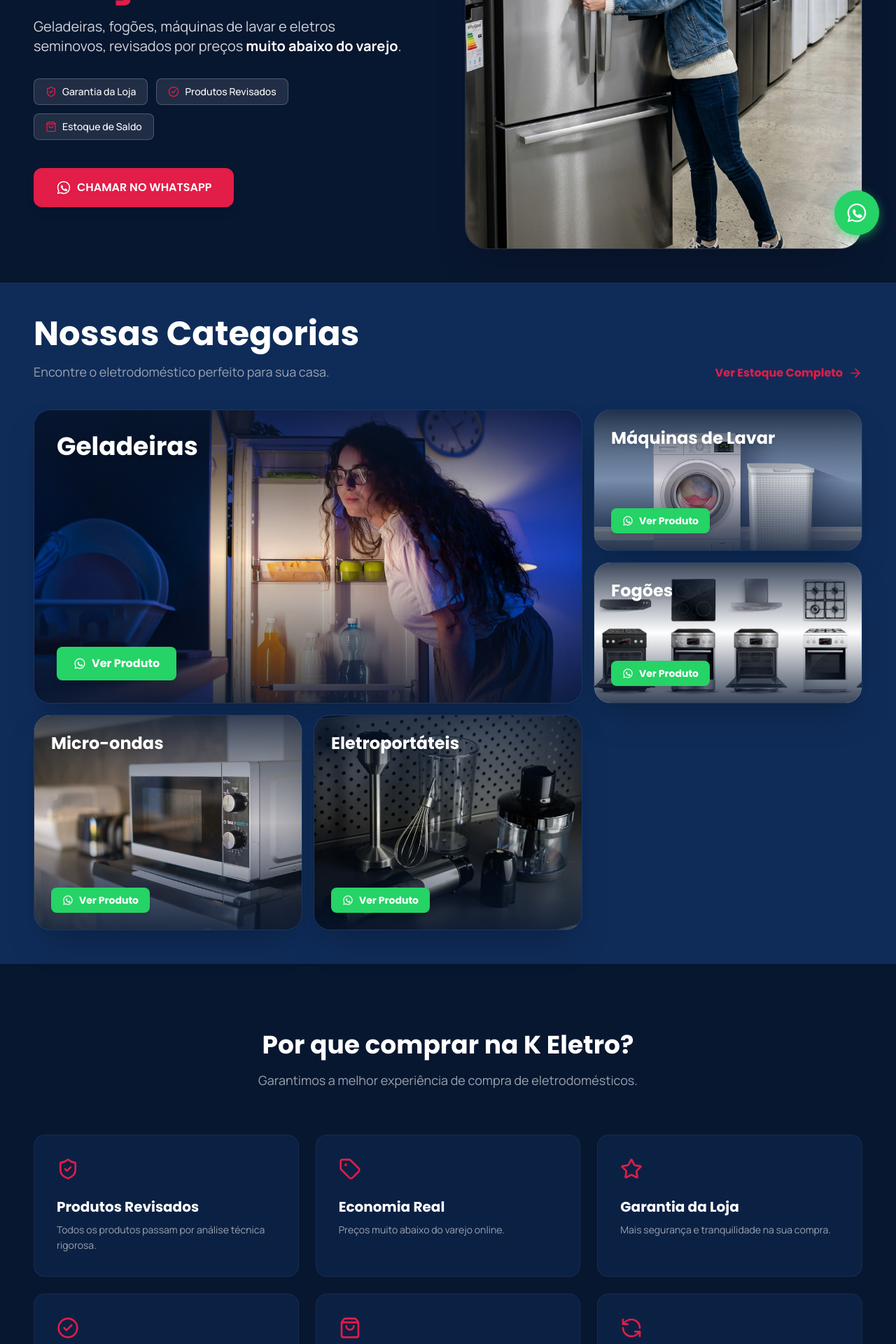
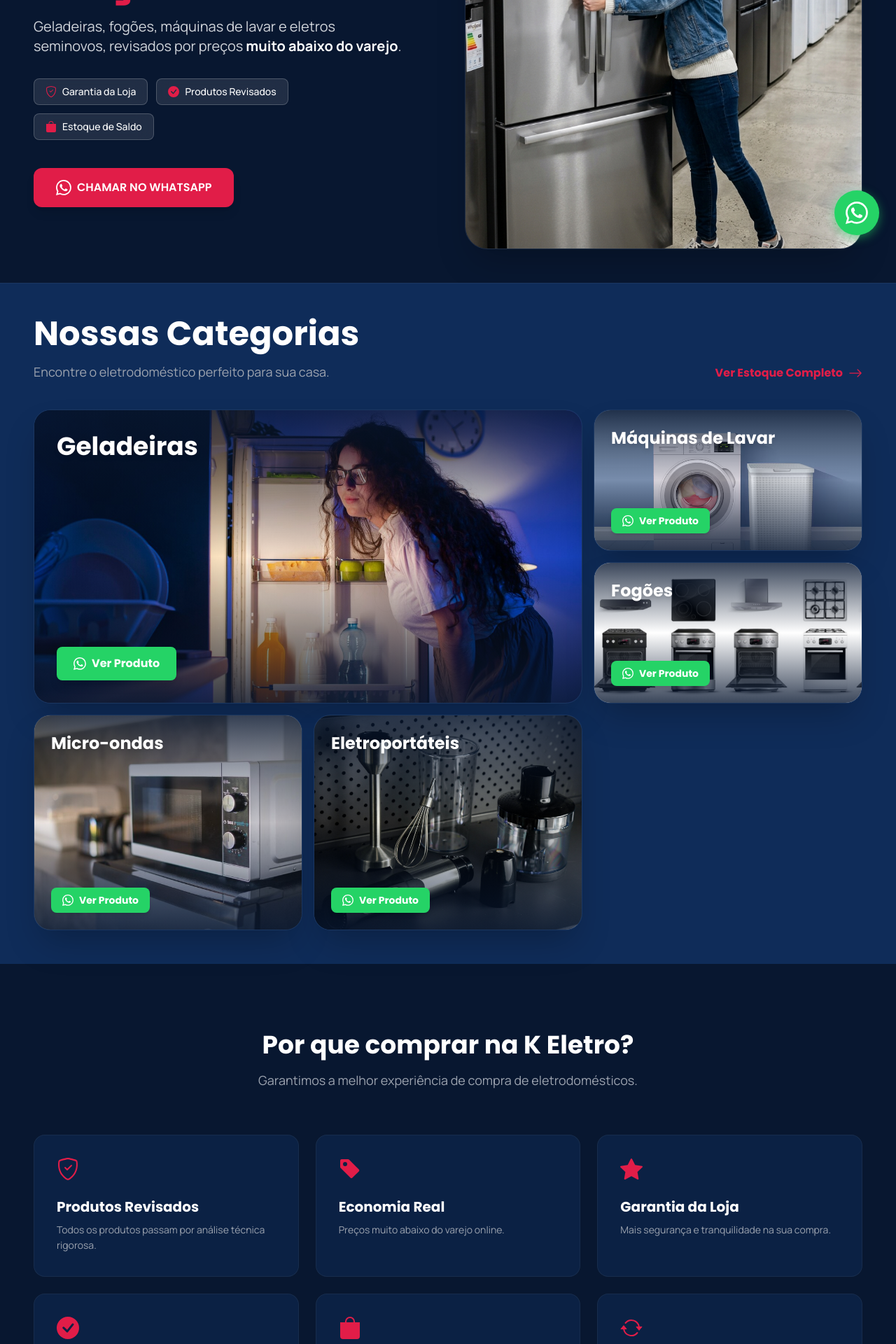
Before and after one commit to joabedev123-alt/leo-eletroeletronicos, a React (Vite) app: page / in a window 1280 px wide. Shown: the part 440-2360 px from the top of the page at 70% size. Built offline with nearby package versions, Linux system fonts and the light colour scheme.

Commit message:
Migrate all icons to react-bootstrap-icons

```diff
--- a/package.json
+++ b/package.json
@@ -16,6 +16,7 @@
     "framer-motion": "^10.16.4",
     "lucide-react": "^1.17.0",
     "react": "^18.2.0",
+    "react-bootstrap-icons": "^1.11.6",
     "react-dom": "^18.2.0",
     "tailwind-merge": "^1.14.0"
   },
--- a/src/App.tsx
+++ b/src/App.tsx
@@ -1,22 +1,10 @@
 import { useEffect, useState } from 'react';
 import { motion } from 'framer-motion';
-import { ArrowRight, MessageCircle, CheckCircle2, ShieldCheck, Tag, ShoppingBag, Truck, RefreshCcw, Star, MapPin, Clock, Phone, Instagram } from 'lucide-react';
+import { ArrowRight, CheckCircleFill, ShieldCheck, TagFill, BagFill, Truck, ArrowRepeat, StarFill, GeoAltFill, ClockFill, TelephoneFill, Whatsapp, Instagram, Facebook } from 'react-bootstrap-icons';
 
 const WHATSAPP_NUMBER = '5511950522173';
 const WHATSAPP_TEXT = encodeURIComponent('Olá! Vim pelo site e gostaria de saber sobre as ofertas do Outlet de Eletrodomésticos hoje.');
 const WHATSAPP_LINK = `https://wa.me/${WHATSAPP_NUMBER}?text=${WHATSAPP_TEXT}`;
-
-const WhatsappIcon = ({ size = 24, className = "" }) => (
-  <svg width={size} height={size} viewBox="0 0 24 24" fill="currentColor" xmlns="http://www.w3.org/2000/svg" className={className}>
-    <path d="M12.004 2C6.477 2 2 6.477 2 12.004c0 1.76.452 3.468 1.306 4.975L2 22l5.163-1.353A9.957 9.957 0 0012.004 22c5.523 0 10-4.477 10-10.004S17.527 2 12.004 2zM12.004 20.31a8.3 8.3 0 01-4.238-1.157l-.304-.18-3.149.826.84-3.072-.198-.314A8.288 8.288 0 013.684 12c0-4.588 3.733-8.32 8.32-8.32 4.586 0 8.318 3.732 8.318 8.32s-3.732 8.31-8.318 8.31zm4.568-6.223c-.25-.125-1.482-.732-1.712-.816-.23-.083-.398-.125-.565.125-.167.25-.648.816-.795.982-.147.167-.295.187-.545.062-1.045-.52-1.922-1.082-2.668-2.222-.192-.294.19-.272.678-1.25.083-.167.042-.315-.02-.44-.063-.125-.565-1.363-.774-1.867-.203-.491-.41-.424-.565-.432-.148-.007-.316-.008-.484-.008-.168 0-.441.063-.672.314-.23.25-.88 .86-.88 2.095 0 1.236.901 2.43 1.026 2.597.125.167 1.772 2.705 4.29 3.732.6.244 1.067.39 1.433.5.602.191 1.15.163 1.583.099.486-.073 1.482-.606 1.692-1.192.21-.586.21-1.087.147-1.192-.062-.104-.23-.167-.48-.292z"/>
-  </svg>
-);
-
-const FacebookIcon = ({ size = 24, className = "" }) => (
-  <svg width={size} height={size} viewBox="0 0 24 24" fill="none" stroke="currentColor" strokeWidth="2" strokeLinecap="round" strokeLinejoin="round" className={className}>
-    <path d="M18 2h-3a5 5 0 0 0-5 5v3H7v4h3v8h4v-8h3l1-4h-4V7a1 1 0 0 1 1-1h3z"></path>
-  </svg>
-);
 
 function App() {
   const [scrolled, setScrolled] = useState(false);
@@ -90,8 +78,8 @@ function App() {
 
               <motion.div variants={fadeUp} className="flex flex-wrap gap-3 mb-10">
                 <span className="badge-premium"><ShieldCheck size={16} className="text-brand-magenta" /> Garantia da Loja</span>
-                <span className="badge-premium"><CheckCircle2 size={16} className="text-brand-magenta" /> Produtos Revisados</span>
-                <span className="badge-premium"><ShoppingBag size={16} className="text-brand-magenta" /> Estoque de Saldo</span>
+                <span className="badge-premium"><CheckCircleFill size={16} className="text-brand-magenta" /> Produtos Revisados</span>
+                <span className="badge-premium"><BagFill size={16} className="text-brand-magenta" /> Estoque de Saldo</span>
               </motion.div>
 
               <motion.div variants={fadeUp} className="flex flex-col sm:flex-row gap-4">
@@ -100,7 +88,7 @@ function App() {
                   target="_blank" rel="noreferrer"
                   className="btn-primary px-8 py-4 sm:w-auto w-full text-base bg-[#25D366] hover:bg-[#1DA851] border-none shadow-[0_4px_14px_0_rgba(37,211,102,0.39)]"
                 >
-                  <WhatsappIcon size={22} />
+                  <Whatsapp size={22} />
                   CHAMAR NO WHATSAPP
                 </a>
               </motion.div>
@@ -151,7 +139,7 @@ function App() {
                 <h3 className="font-display text-3xl md:text-4xl font-bold text-white drop-shadow-md">Geladeiras</h3>
                 <div className="self-start mt-auto">
                   <a href={`https://wa.me/${WHATSAPP_NUMBER}?text=${encodeURIComponent('Olá! Vim pelo site e gostaria de saber mais sobre as geladeiras disponíveis.')}`} target="_blank" rel="noreferrer" className="inline-flex items-center gap-2 bg-[#25D366] text-white px-6 py-3 rounded-lg font-display font-bold hover:bg-[#1DA851] transition-colors shadow-lg">
-                    <WhatsappIcon size={18} /> Ver Produto
+                    <Whatsapp size={18} /> Ver Produto
                   </a>
                 </div>
               </div>
@@ -171,7 +159,7 @@ function App() {
                 <h3 className="font-display text-2xl font-bold text-white drop-shadow-md">Máquinas de Lavar</h3>
                 <div className="self-start mt-auto">
                   <a href={`https://wa.me/${WHATSAPP_NUMBER}?text=${encodeURIComponent('Olá! Vim pelo site e gostaria de saber mais sobre as máquinas de lavar disponíveis.')}`} target="_blank" rel="noreferrer" className="inline-flex items-center gap-2 bg-[#25D366] text-white px-4 py-2 rounded-lg font-display text-sm font-bold hover:bg-[#1DA851] transition-colors shadow-md">
-                    <WhatsappIcon size={16} /> Ver Produto
+                    <Whatsapp size={16} /> Ver Produto
                   </a>
                 </div>
               </div>
@@ -191,7 +179,7 @@ function App() {
                 <h3 className="font-display text-2xl font-bold text-white drop-shadow-md">Fogões</h3>
                 <div className="self-start mt-auto">
                   <a href={`https://wa.me/${WHATSAPP_NUMBER}?text=${encodeURIComponent('Olá! Vim pelo site e gostaria de saber mais sobre os fogões disponíveis.')}`} target="_blank" rel="noreferrer" className="inline-flex items-center gap-2 bg-[#25D366] text-white px-4 py-2 rounded-lg font-display text-sm font-bold hover:bg-[#1DA851] transition-colors shadow-md">
-                    <WhatsappIcon size={16} /> Ver Produto
+                    <Whatsapp size={16} /> Ver Produto
                   </a>
                 </div>
               </div>
@@ -211,7 +199,7 @@ function App() {
                 <h3 className="font-display text-2xl font-bold text-white drop-shadow-md">Micro-ondas</h3>
                 <div className="self-start mt-auto">
                   <a href={`https://wa.me/${WHATSAPP_NUMBER}?text=${encodeURIComponent('Olá! Vim pelo site e gostaria de saber mais sobre os micro-ondas disponíveis.')}`} target="_blank" rel="noreferrer" className="inline-flex items-center gap-2 bg-[#25D366] text-white px-4 py-2 rounded-lg font-display text-sm font-bold hover:bg-[#1DA851] transition-colors shadow-md">
-                    <WhatsappIcon size={16} /> Ver Produto
+                    <Whatsapp size={16} /> Ver Produto
                   </a>
                 </div>
               </div>
@@ -231,7 +219,7 @@ function App() {
                 <h3 className="font-display text-2xl font-bold text-white drop-shadow-md">Eletroportáteis</h3>
                 <div className="self-start mt-auto">
                   <a href={`https://wa.me/${WHATSAPP_NUMBER}?text=${encodeURIComponent('Olá! Vim pelo site e gostaria de saber mais sobre os eletroportáteis disponíveis.')}`} target="_blank" rel="noreferrer" className="inline-flex items-center gap-2 bg-[#25D366] text-white px-4 py-2 rounded-lg font-display text-sm font-bold hover:bg-[#1DA851] transition-colors shadow-md">
-                    <WhatsappIcon size={16} /> Ver Produto
+                    <Whatsapp size={16} /> Ver Produto
                   </a>
                 </div>
               </div>
@@ -251,11 +239,11 @@ function App() {
           <div className="grid sm:grid-cols-2 lg:grid-cols-3 gap-6">
             {[
               { icon: <ShieldCheck size={32} />, title: "Produtos Revisados", desc: "Todos os produtos passam por análise técnica rigorosa." },
-              { icon: <Tag size={32} />, title: "Economia Real", desc: "Preços muito abaixo do varejo online." },
-              { icon: <Star size={32} />, title: "Garantia da Loja", desc: "Mais segurança e tranquilidade na sua compra." },
-              { icon: <CheckCircle2 size={32} />, title: "Produtos Seminovos", desc: "Produtos selecionados e revisados cuidadosamente." },
-              { icon: <ShoppingBag size={32} />, title: "Outlet de Verdade", desc: "Pequenas avarias estéticas com grandes descontos." },
-              { icon: <RefreshCcw size={32} />, title: "Estoque Rotativo", desc: "Novas oportunidades e ofertas toda semana." }
+              { icon: <TagFill size={32} />, title: "Economia Real", desc: "Preços muito abaixo do varejo online." },
+              { icon: <StarFill size={32} />, title: "Garantia da Loja", desc: "Mais segurança e tranquilidade na sua compra." },
+              { icon: <CheckCircleFill size={32} />, title: "Produtos Seminovos", desc: "Produtos selecionados e revisados cuidadosamente." },
+              { icon: <BagFill size={32} />, title: "Outlet de Verdade", desc: "Pequenas avarias estéticas com grandes descontos." },
+              { icon: <ArrowRepeat size={32} />, title: "Estoque Rotativo", desc: "Novas oportunidades e ofertas toda semana." }
             ].map((item, i) => (
               <motion.div
                 key={i}
@@ -297,7 +285,7 @@ function App() {
 
           <div className="mt-12 flex justify-center">
             <a href={`https://wa.me/${WHATSAPP_NUMBER}?text=${encodeURIComponent('Olá! Gostaria de saber mais sobre o serviço de aluguel de refrigeradores e freezers horizontais.')}`} target="_blank" rel="noreferrer" className="inline-flex items-center justify-center gap-3 bg-[#25D366] text-white px-8 py-4 rounded-xl font-display font-bold text-lg shadow-[0_10px_20px_rgba(37,211,102,0.3)] hover:shadow-[0_15px_30px_rgba(37,211,102,0.5)] hover:-translate-y-1 transition-all duration-300">
-              <WhatsappIcon size={24} />
+              <Whatsapp size={24} />
               ALUGAR AGORA
             </a>
           </div>
@@ -366,7 +354,7 @@ function App() {
             target="_blank" rel="noreferrer"
             className="inline-flex items-center justify-center gap-4 bg-[#25D366] text-white px-10 py-6 rounded-2xl font-display font-bold text-xl shadow-[0_10px_40px_rgba(37,211,102,0.4)] hover:shadow-[0_15px_50px_rgba(37,211,102,0.6)] hover:-translate-y-2 transition-all duration-300 w-full sm:w-auto"
           >
-            <WhatsappIcon size={28} />
+            <Whatsapp size={28} />
             CHAMAR AGORA
           </a>
         </div>
@@ -389,7 +377,7 @@ function App() {
                 <Instagram size={20} />
               </a>
               <a href="#" className="w-10 h-10 rounded-full bg-white/5 flex items-center justify-center text-gray-400 hover:bg-brand-magenta hover:text-white transition-all hover:scale-110">
-                <FacebookIcon size={20} />
+                <Facebook size={20} />
               </a>
             </div>
           </div>
@@ -422,15 +410,15 @@ function App() {
             <h4 className="text-white font-display font-bold text-lg mb-6">Contato e Local</h4>
             <ul className="space-y-4 font-body text-sm text-gray-400">
               <li className="flex items-start gap-3">
-                <MapPin size={18} className="text-brand-magenta shrink-0 mt-0.5" />
+                <GeoAltFill size={18} className="text-brand-magenta shrink-0 mt-0.5" />
                 <span>Atibaia — SP<br/><span className="text-xs text-gray-500">(Apenas retirada no local)</span></span>
               </li>
               <li className="flex items-center gap-3">
-                <Phone size={18} className="text-[#25D366] shrink-0" />
+                <TelephoneFill size={18} className="text-[#25D366] shrink-0" />
                 <a href={WHATSAPP_LINK} target="_blank" rel="noreferrer" className="hover:text-white transition-colors font-medium">+55 11 95052-2173</a>
               </li>
               <li className="flex items-start gap-3">
-                <Clock size={18} className="text-brand-magenta shrink-0 mt-0.5" />
+                <ClockFill size={18} className="text-brand-magenta shrink-0 mt-0.5" />
                 <span>Seg a Sex: 09h às 18h<br/>Sábados: 09h às 14h</span>
               </li>
             </ul>
@@ -462,7 +450,7 @@ function App() {
         className="fixed bottom-6 right-6 z-[99] bg-[#25D366] text-white p-4 rounded-full shadow-[0_4px_14px_0_rgba(37,211,102,0.5)] hover:shadow-[0_6px_20px_rgba(37,211,102,0.7)] hover:-translate-y-1 hover:scale-110 transition-all duration-300"
         aria-label="Falar no WhatsApp"
       >
-        <WhatsappIcon size={32} />
+        <Whatsapp size={32} />
       </a>
 
     </div>
```
Also changed, not shown: 1 other file (tests, documents, lock files or other folders).
